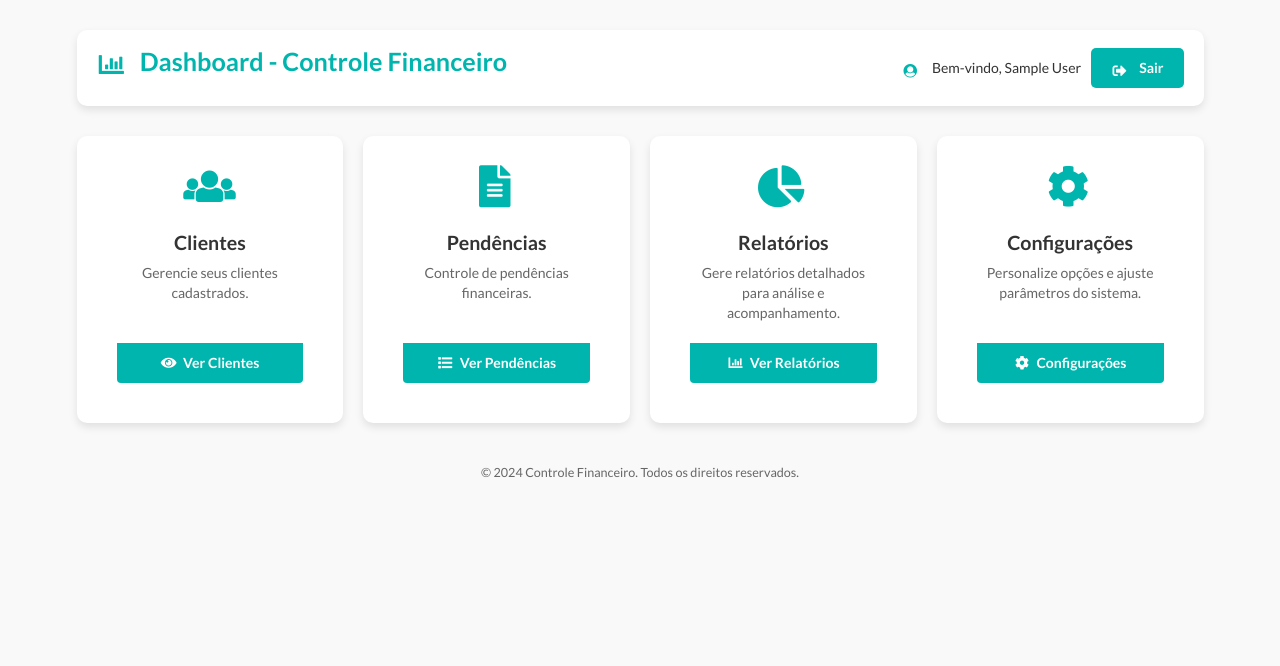
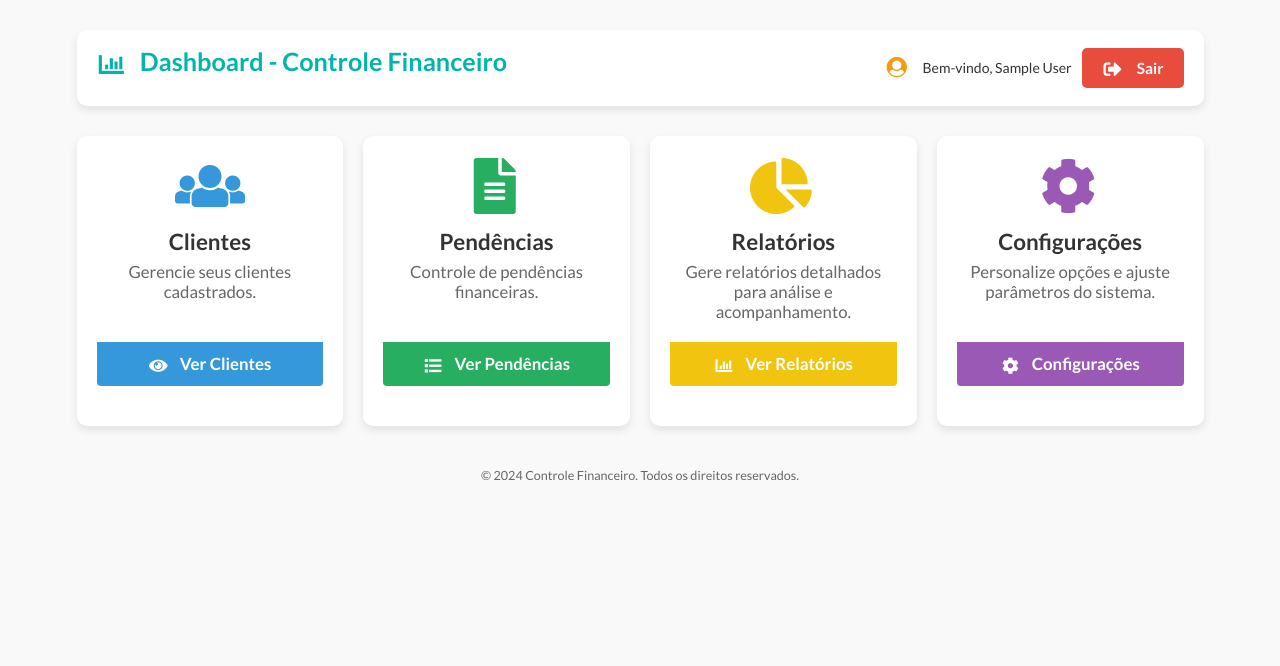
Before and after one commit to rogereichert12/sistema_pendencias, a Flask app: page /dashboard in a window 1280 px wide. Shown: the top 666 px of the page. Run offline with Flask 3, Linux system fonts and the light colour scheme; the visitor is signed in with stand-in values (Sample User, id 1).

Commit message:
Ajustado o layout do dashboard.html e ajustado o css

```diff
--- a/app/static/css/dashboard.css
+++ b/app/static/css/dashboard.css
@@ -1,132 +1,203 @@
+/* ================================
+   GERAL
+================================ */
 body {
-    background-color: #f9f9f9;
+    background-color: #f9f9f9; /* Fundo neutro */
   }
 
   .ui.container {
-    margin-top: 30px;
+    margin-top: 30px; /* Espaçamento superior */
   }
 
-/* Cabeçalho */
+  /* ================================
+     CABEÇALHO
+  ================================ */
   .header-container {
     display: flex;
-    justify-content: space-between;
-    align-items: center;
-    background: #ffffff;
-    padding: 15px 20px;
-    border-radius: 10px;
-    box-shadow: 0 4px 8px rgba(0, 0, 0, 0.1);
-    margin-bottom: 30px;
+    justify-content: space-between; /* Espaça os elementos uniformemente */
+    align-items: center; /* Alinha os elementos verticalmente */
+    background: #ffffff; /* Fundo branco */
+    padding: 15px 20px; /* Espaçamento interno */
+    border-radius: 10px; /* Bordas arredondadas */
+    box-shadow: 0 4px 8px rgba(0, 0, 0, 0.1); /* Sombra suave */
+    margin-bottom: 30px; /* Espaçamento inferior */
   }
 
   .header-container h3 {
-    font-size: 1.8rem;
-    color: #00b5ad;
+    font-size: 1.8rem; /* Tamanho da fonte */
+    color: #00b5ad; /* Azul profissional */
     display: flex;
-    align-items: center;
-    gap: 10px;
+    align-items: center; /* Centraliza verticalmente */
+    gap: 10px; /* Espaçamento entre ícone e texto */
   }
 
+  /* Ícone próximo ao nome */
   .header-container .user-info {
     display: flex;
-    align-items: center;
-    gap: 10px;
-    font-size: 1rem;
-    color: #333;
+    align-items: center; /* Centraliza verticalmente */
+    gap: 10px; /* Espaçamento entre ícone e texto */
+    font-size: 1rem; /* Tamanho da fonte */
+    color: #333; /* Cor neutra para o texto */
   }
 
   .header-container .user-info i {
-    color: #00b5ad;
+    font-size: 1.5rem; /* Aumenta o tamanho do ícone */
+    color: #f39c12; /* Amarelo para o ícone próximo ao nome */
+    vertical-align: middle; /* Alinha com o texto */
   }
 
+  /* ================================
+     BOTÃO SAIR
+  ================================ */
   .header-container .logout-btn {
-    background-color: #00b5ad;
-    color: #fff;
-    padding: 10px 20px;
-    border-radius: 5px;
-    text-decoration: none;
-    font-weight: bold;
-    transition: background-color 0.3s;
-    display: flex;
-    align-items: center;
-    gap: 8px;
+    background-color: #e74c3c; /* Vermelho para ação crítica */
+    color: #fff; /* Texto branco */
+    padding: 10px 20px; /* Espaçamento interno */
+    border-radius: 5px; /* Bordas arredondadas */
+    text-decoration: none; /* Remove sublinhado */
+    font-weight: bold; /* Texto em negrito */
+    display: flex; /* Layout flexível */
+    align-items: center; /* Centraliza verticalmente */
+    justify-content: center; /* Centraliza horizontalmente */
+    gap: 10px; /* Espaçamento entre ícone e texto */
+    font-size: 1.1rem; /* Tamanho do texto */
+    transition: background-color 0.3s ease; /* Animação suave */
   }
 
   .header-container .logout-btn:hover {
-    background-color: #008d87;
+    background-color: #c0392b; /* Vermelho mais escuro ao passar o mouse */
   }
 
+  /* Ícone do botão "Sair" */
   .header-container .logout-btn i {
-    color: #fff !important; /* Define a cor do ícone para corresponder ao texto */
+    font-size: 1.3rem; /* Tamanho maior para o ícone */
+    color: #fff; /* Ícone branco */
   }
 
-/* Cards Container */
+  /* ================================
+     CARDS
+  ================================ */
+
+  /* Contêiner dos Cards */
   .cards-container {
     display: flex;
-    flex-wrap: wrap;
-    justify-content: space-around;
-    gap: 20px;
+    flex-wrap: wrap; /* Permite quebra de linha */
+    justify-content: space-around; /* Espaça uniformemente os cards */
+    gap: 20px; /* Espaçamento entre os cards */
   }
 
-/* Cards */
+  /* Estilo dos Cards */
   .ui.card {
-    flex: 1 1 calc(25% - 20px);
-    max-width: 300px;
-    background: #ffffff;
-    border-radius: 10px;
-    box-shadow: 0 4px 8px rgba(0, 0, 0, 0.1);
-    transition: transform 0.3s, box-shadow 0.3s;
+    flex: 1 1 calc(25% - 20px); /* Tamanho responsivo dos cards */
+    max-width: 300px; /* Largura máxima */
+    background: #ffffff; /* Fundo branco */
+    border-radius: 10px; /* Bordas arredondadas */
+    box-shadow: 0 4px 8px rgba(0, 0, 0, 0.1); /* Sombra suave */
+    transition: transform 0.3s ease, box-shadow 0.3s ease; /* Animação suave */
     display: flex;
-    flex-direction: column;
-    text-align: center;
-    padding: 40px;
-    margin-top: 0px;
-    margin-bottom: 0px;
+    flex-direction: column; /* Layout vertical */
+    text-align: center; /* Texto centralizado */
+    padding: 40px 20px; /* Espaçamento interno */
+    margin: 0; /* Remove margens */
   }
 
   .ui.card:hover {
-    transform: translateY(-5px);
-    box-shadow: 0 8px 16px rgba(0, 0, 0, 0.2);
+    transform: translateY(-5px); /* Efeito de flutuar ao passar o mouse */
+    box-shadow: 0 8px 16px rgba(0, 0, 0, 0.2); /* Sombra mais forte */
   }
 
-.ui.card .icon-container {
-    font-size: 3rem;
-    color: #00b5ad;
-    margin-bottom: 15px;
+  /* Ícones do Card */
+  .icon-container i {
+    font-size: 4rem !important; /* Tamanho maior dos ícones */
   }
 
+  /* Cores específicas para os ícones dos cards */
+  .btn-clientes .icon-container i {
+    color: #3498db !important; /* Azul claro para "Ver Clientes" */
+  }
+
+  .btn-pendencias .icon-container i {
+    color: #27ae60 !important; /* Verde para "Pendências" */
+  }
+
+  .btn-relatorios .icon-container i {
+    color: #f1c40f !important; /* Amarelo para "Relatórios" */
+  }
+
+  .btn-configuracoes .icon-container i {
+    color: #9b59b6 !important; /* Roxo para "Configurações" */
+  }
+
+  /* Título do Card */
   .ui.card .header {
-    font-size: 1.4rem;
+    font-size: 1.6rem; /* Maior destaque */
     font-weight: bold;
     color: #333;
-    margin-bottom: 10px;
+    margin-bottom: 10px; /* Espaçamento inferior */
   }
 
+  /* Descrição do Card */
   .ui.card .description {
-    font-size: 1rem;
-    color: #666;
-    margin-bottom: 20px;
-    flex-grow: 1;
+    font-size: 1.2rem; /* Tamanho maior */
+    color: #666; /* Texto secundário */
+    margin-bottom: 20px; /* Espaçamento inferior */
+    flex-grow: 1; /* Ocupa o espaço disponível */
   }
 
+  /* Botões de Ação */
   .ui.card .action-btn {
-    background-color: #00b5ad;
-    color: #fff;
-    padding: 10px 15px;
-    border-radius: 5px;
-    font-size: 1rem;
-    font-weight: bold;
-    text-decoration: none;
-    transition: background-color 0.3s;
+    padding: 12px 20px; /* Botões maiores */
+    border-radius: 5px; /* Bordas arredondadas */
+    font-size: 1.2rem; /* Texto maior */
+    font-weight: bold; /* Negrito */
+    text-decoration: none; /* Remove sublinhado */
+    transition: background-color 0.3s; /* Animação suave */
+    color: #fff; /* Texto sempre branco */
+    display: flex;
+    align-items: center; /* Centraliza ícone e texto */
+    justify-content: center; /* Centraliza horizontalmente */
+    gap: 8px; /* Espaçamento entre ícone e texto */
   }
 
-.ui.card .action-btn:hover {
-    background-color: #008d87;
+  /* Botões com cores específicas */
+  .action-btn.btn-clientes {
+    background-color: #3498db; /* Azul claro */
   }
 
-/* Rodapé */
+  .action-btn.btn-clientes:hover {
+    background-color: #2980b9; /* Azul escuro */
+  }
+
+  .action-btn.btn-pendencias {
+    background-color: #27ae60; /* Verde */
+  }
+
+  .action-btn.btn-pendencias:hover {
+    background-color: #1e8449; /* Verde mais escuro */
+  }
+
+  .action-btn.btn-relatorios {
+    background-color: #f1c40f; /* Amarelo */
+  }
+
+  .action-btn.btn-relatorios:hover {
+    background-color: #d4ac0d; /* Amarelo escuro */
+  }
+
+  .action-btn.btn-configuracoes {
+    background-color: #9b59b6; /* Roxo */
+  }
+
+  .action-btn.btn-configuracoes:hover {
+    background-color: #7d3c98; /* Roxo mais escuro */
+  }
+
+  /* ================================
+     RODAPÉ
+  ================================ */
   .footer {
-    margin-top: 40px;
-    text-align: center;
-    color: #666;
-    font-size: 0.9rem;
+    margin-top: 40px; /* Espaçamento superior */
+    text-align: center; /* Texto centralizado */
+    color: #666; /* Texto secundário */
+    font-size: 0.9rem; /* Tamanho da fonte */
   }
--- a/app/templates/dashboard.html
+++ b/app/templates/dashboard.html
@@ -24,7 +24,7 @@
             <div class="user-info">
                 <i class="user circle icon"></i> Bem-vindo, {{ user }}
                 <a href="/logout" class="logout-btn">
-                    <i class="sign-out icon"></i> Sair
+                    <i class="sign-out icon sair"></i> Sair
                 </a>
             </div>
         </div>
@@ -32,7 +32,7 @@
         <!-- Cards -->
         <div class="cards-container">
             <!-- Card: Clientes -->
-            <div class="ui card">
+            <div class="ui card btn-clientes">
                 <div class="icon-container">
                     <i class="users icon"></i>
                 </div>
@@ -40,13 +40,13 @@
                 <div class="description">
                     Gerencie seus clientes cadastrados.
                 </div>
-                <a href="{{ url_for('clientes.clientes_page') }}" class="action-btn">
+                <a href="{{ url_for('clientes.clientes_page') }}" class="action-btn btn-clientes">
                     <i class="eye icon"></i> Ver Clientes
                 </a>
             </div>
 
             <!-- Card: Pendências -->
-            <div class="ui card">
+            <div class="ui card btn-pendencias">
                 <div class="icon-container">
                     <i class="file alternate icon"></i>
                 </div>
@@ -54,13 +54,13 @@
                 <div class="description">
                     Controle de pendências financeiras.
                 </div>
-                <a href="/pendencias" class="action-btn">
+                <a href="/pendencias" class="action-btn btn-pendencias">
                     <i class="list icon"></i> Ver Pendências
                 </a>
             </div>
 
             <!-- Card: Relatórios -->
-            <div class="ui card">
+            <div class="ui card btn-relatorios">
                 <div class="icon-container">
                     <i class="chart pie icon"></i>
                 </div>
@@ -68,13 +68,13 @@
                 <div class="description">
                     Gere relatórios detalhados para análise e acompanhamento.
                 </div>
-                <a href="/relatorios" class="action-btn">
+                <a href="/relatorios" class="action-btn btn-relatorios">
                     <i class="chart bar icon"></i> Ver Relatórios
                 </a>
             </div>
 
             <!-- Card: Configurações -->
-            <div class="ui card">
+            <div class="ui card btn-configuracoes">
                 <div class="icon-container">
                     <i class="cog icon"></i>
                 </div>
@@ -82,10 +82,12 @@
                 <div class="description">
                     Personalize opções e ajuste parâmetros do sistema.
                 </div>
-                <a href="/configuracoes" class="action-btn">
+                <a href="/configuracoes" class="action-btn btn-configuracoes">
                     <i class="cog icon"></i> Configurações
                 </a>
             </div>
+        </div>
+
         </div>
 
         <!-- Rodapé -->
```
Lines whose indentation alone changed are shown as unchanged.
